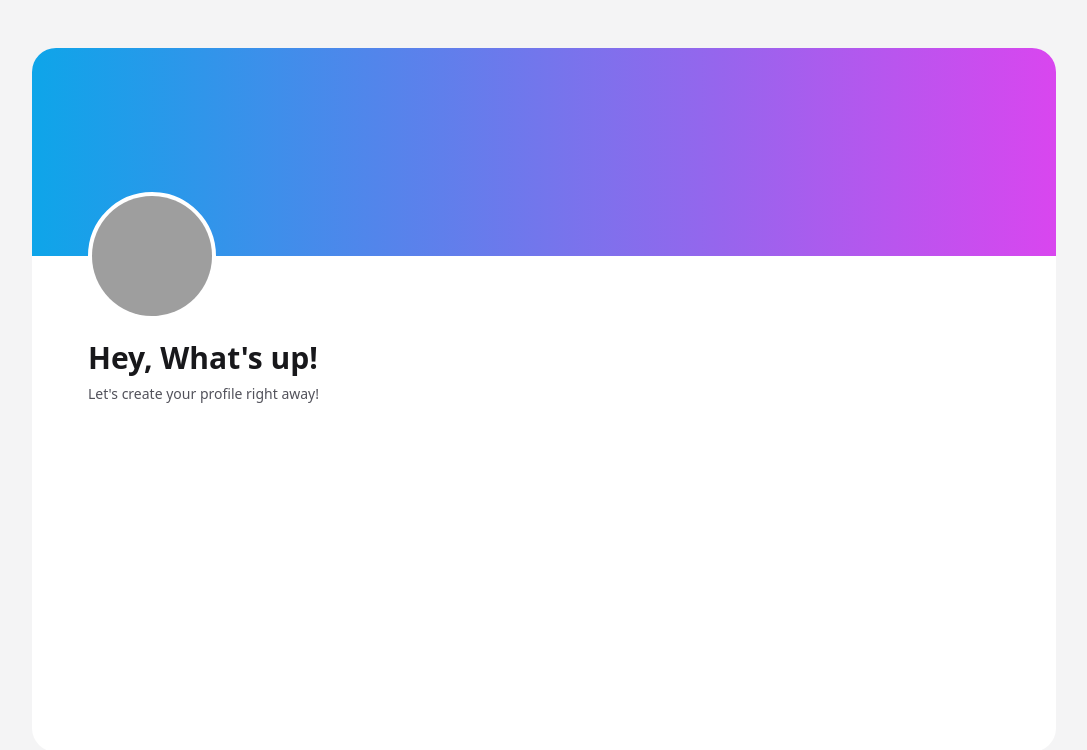
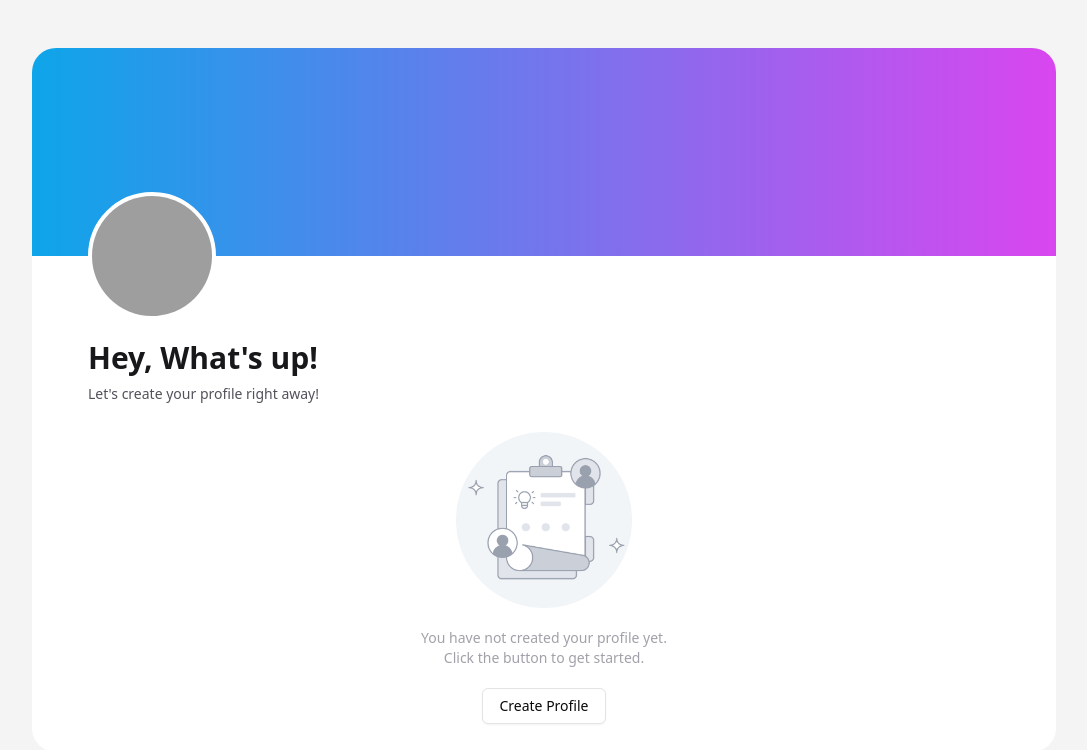
Before and after one commit to keyding/blocklet-profile, a Vue app: page / in a window 1280 px wide. Shown: the top 750 px of the page, without its empty margins (96-1183 px from the left). Built offline with nearby package versions, Linux system fonts and the light colour scheme; grey boxes are pictures that could not be loaded.

Commit message:
feat: add EmptyStatus component

```diff
--- a/src/App.vue
+++ b/src/App.vue
@@ -3,6 +3,7 @@ import { ref } from 'vue'
 import Cover from './components/profile/Cover.vue'
 import Layout from './components/profile/Layout.vue'
 import Account from './components/profile/Account.vue'
+import EmptyStatus from './components/profile/EmptyStatus.vue'
 
 const name = ref(`Hey, What's up!`)
 const introduction = ref(`Let's create your profile right away!`)
@@ -11,8 +12,13 @@ const introduction = ref(`Let's create your profile right away!`)
 <template>
   <main class="w-full h-full bg-zinc-100 overflow-auto">
     <Layout>
-      <Cover />
-      <Account :name="name" :introduction="introduction" />
+      <div class="flex-1 flex flex-col">
+        <Cover />
+        <Account :name="name" :introduction="introduction" />
+        <div class="flex-1 flex flex-col items-center justify-center">
+          <EmptyStatus />
+        </div>
+      </div>
     </Layout>
   </main>
 </template>
--- /dev/null
+++ b/src/components/profile/EmptyStatus.vue
@@ -0,0 +1,23 @@
+<!--
+ * @author: Caven
+ * @since: 2024-08-01
+-->
+<script setup lang="ts">
+import EmptyStatusImg from '@/assets/empty-status.png'
+import { Button } from '@/components/ui/button'
+</script>
+
+<template>
+  <div class="flex flex-col items-center justify-center gap-5 transition-all px-9 lg:px-14">
+    <div class="w-36 h-36 rounded-full transition-all md:w-44 md:h-44">
+      <img :src="EmptyStatusImg" alt="Empty status">
+    </div>
+    <div class="text-zinc-400 text-sm text-center">
+      <p>You have not created your profile yet.</p>
+      <p>Click the button to get started.</p>
+    </div>
+    <Button variant="outline">
+      Create Profile
+    </Button>
+  </div>
+</template>
--- a/src/components/profile/Layout.vue
+++ b/src/components/profile/Layout.vue
@@ -6,8 +6,8 @@
 </script>
 
 <template>
-  <div class="min-h-full flex flex-col m-auto transition-all lg:max-w-5xl lg:py-12">
-    <div class="flex-1 bg-white lg:rounded-3xl">
+  <div class="flex flex-col min-h-full m-auto transition-all lg:max-w-5xl lg:py-12">
+    <div class="flex flex-col flex-1 bg-white lg:rounded-3xl">
       <slot />
     </div>
   </div>
```
Also changed, not shown: src/assets/empty-status.png (added).
